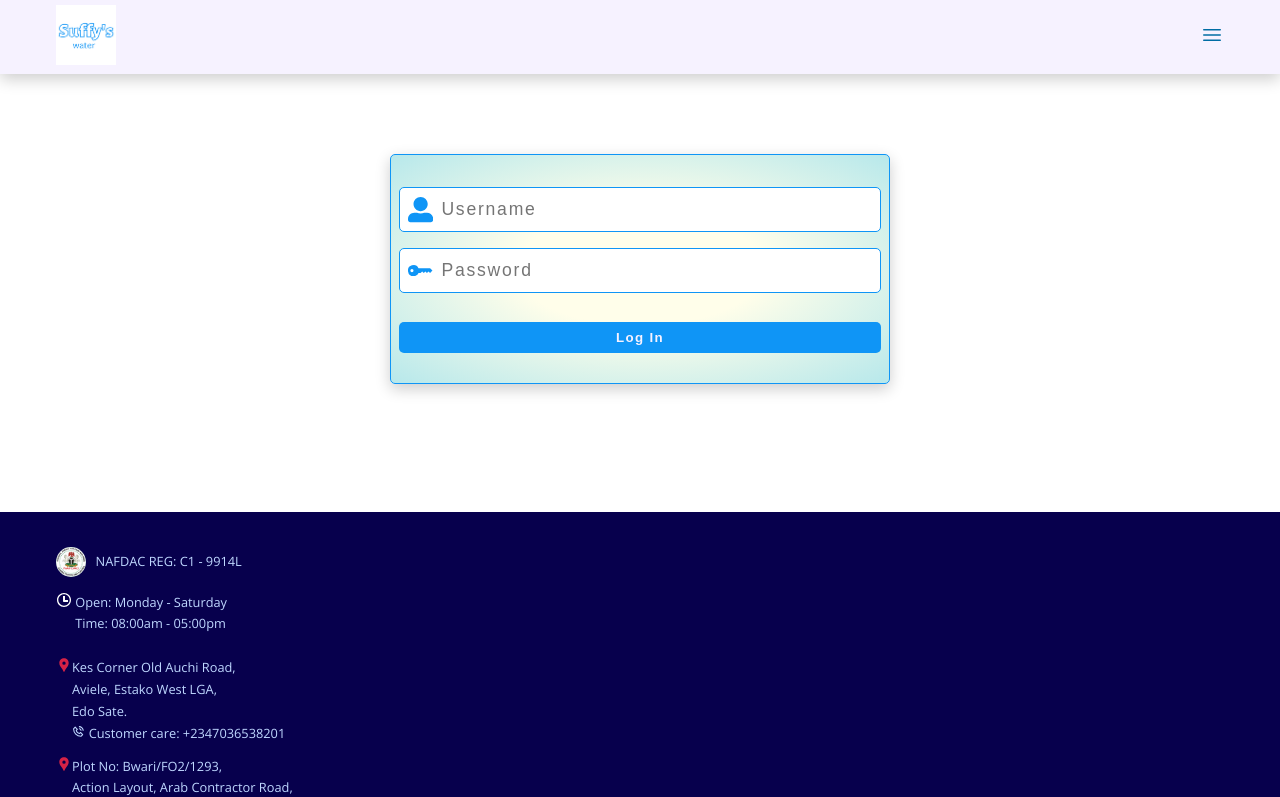
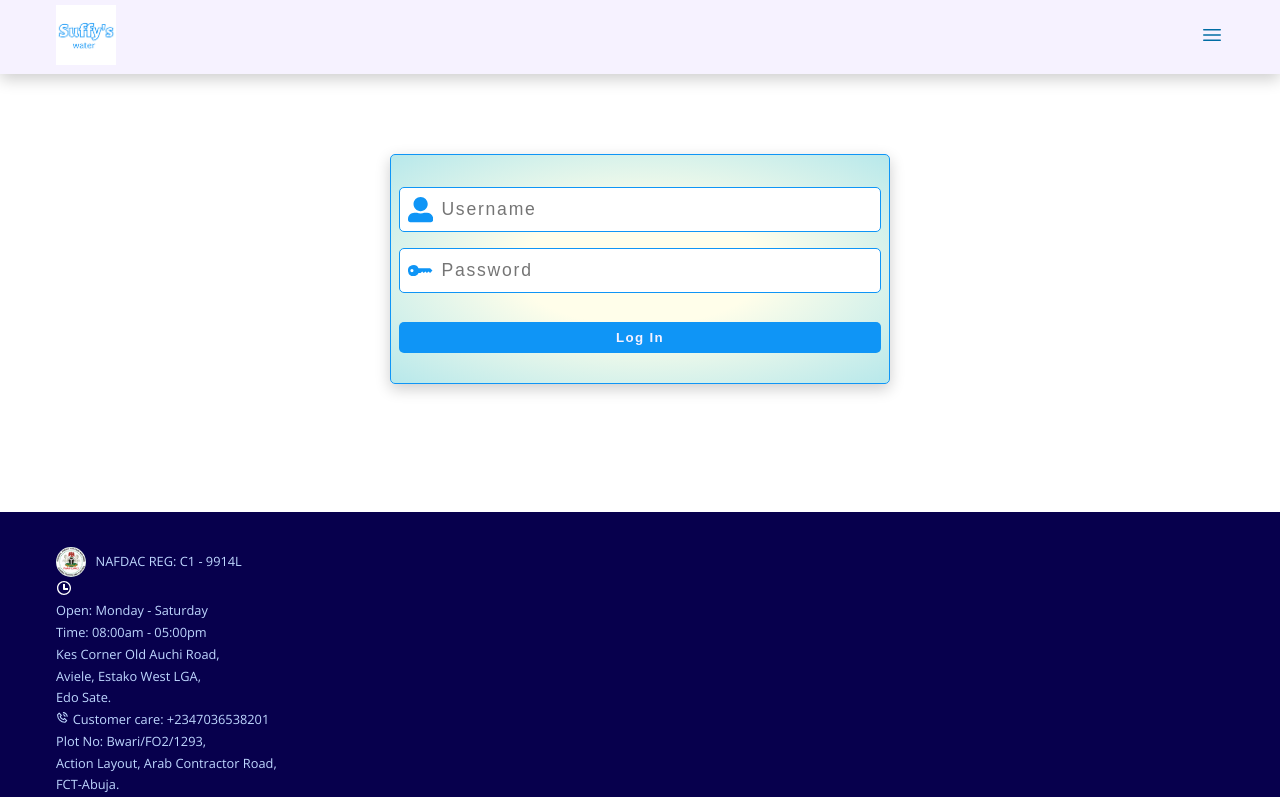
Before and after one commit to momohyusuf/suffy-water-clientSide, a React (Create React App) app: page /login in a window 1280 px wide. Shown: the top 797 px of the page. Built offline with nearby package versions, Linux system fonts and the light colour scheme; a web font is replaced by a local one; what javascript-time-ago would draw is missing.

Commit message:
updated the api url

```diff
--- a/src/components/footer/Footer.jsx
+++ b/src/components/footer/Footer.jsx
@@ -28,12 +28,7 @@ const Footer = () => {
             <p>NAFDAC REG: C1 - 9914L</p>
           </div>
           {/* *************************** */}
-          <div
-            style={{
-              padding: '0.7em 0',
-              display: 'flex',
-            }}
-          >
+          <div>
             <GoClock
               color="white"
               style={{
@@ -46,13 +41,7 @@ const Footer = () => {
             </div>
           </div>
           {/* **************************** */}
-          <div
-            style={{
-              padding: '0.7em 0',
-              display: 'flex',
-            }}
-          >
-            <MdLocationPin color="#D62246" />
+          <div>
             <div>
               {' '}
               <p>
@@ -73,13 +62,7 @@ const Footer = () => {
           </div>
 
           {/* ********************** */}
-          <div
-            style={{
-              paddingBottom: '2.5em',
-              display: 'flex',
-            }}
-          >
-            <MdLocationPin color="#D62246" />
+          <div>
             <div>
               <p>
                 Plot No: Bwari/FO2/1293,
@@ -118,6 +101,7 @@ const Footer = () => {
             fontWeight: '300',
             borderTop: '1px solid rgb(52, 52, 52)',
             fontSize: '0.5rem',
+            marginTop: '3rem',
           }}
         >
           <p>
--- a/src/utils..js
+++ b/src/utils..js
@@ -3,7 +3,7 @@
 // *****************
 
 // *********** render sever url
-// export const url = 'https://suffywater.onrender.com';
+export const url = 'https://suffywater.onrender.com';
 // ******************
 // railway server url
-export const url = 'https://suffy-server-side.up.railway.app';
+// export const url = 'https://suffy-server-side.up.railway.app';
```
